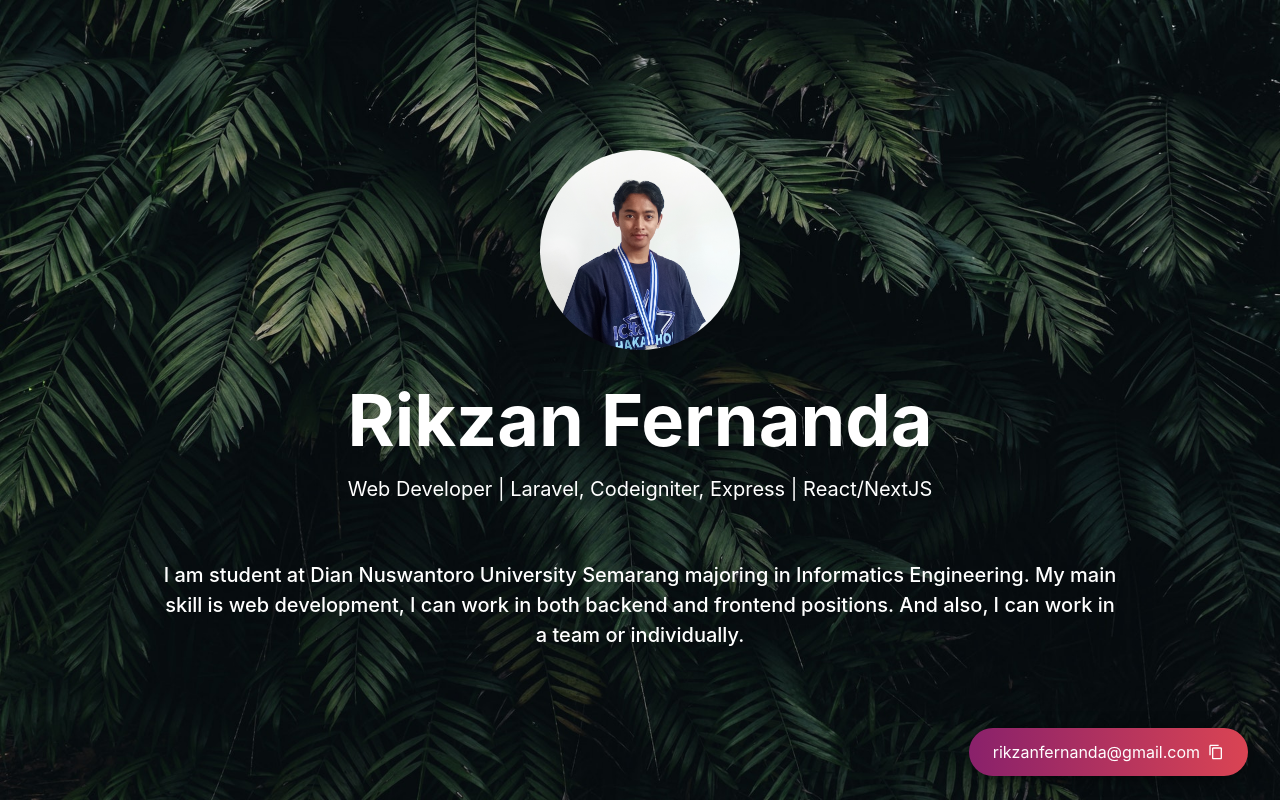
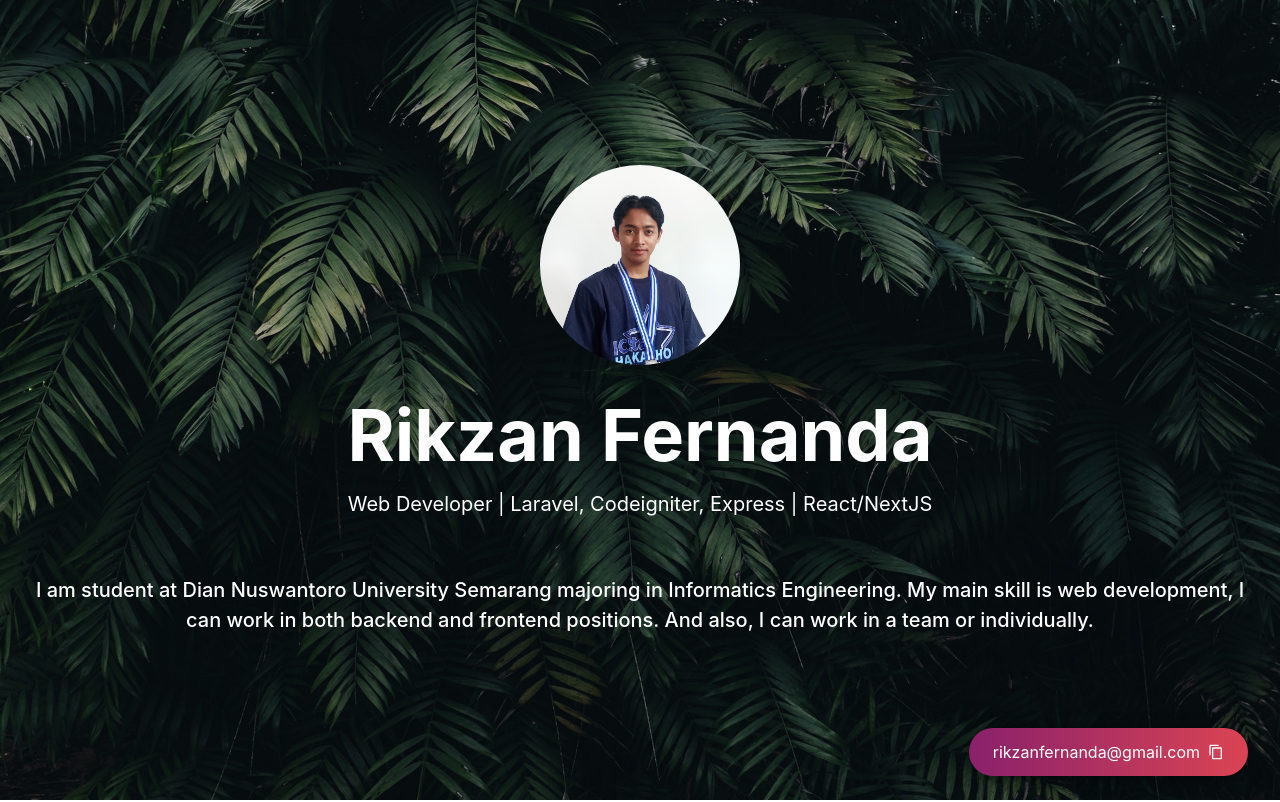
Before and after one commit to rikzanfernanda/portfolio-website, a React (Create React App) app: page / in a window 1280 px wide. Shown: the top 802 px of the page. Built offline with nearby package versions, Linux system fonts and the light colour scheme.

Commit message:
hero: set container

```diff
--- a/src/components/Hero.jsx
+++ b/src/components/Hero.jsx
@@ -1,4 +1,4 @@
-import { Box, Image, Text } from '@chakra-ui/react'
+import { Box, Container, Image, Text } from '@chakra-ui/react'
 import React from 'react'
 import HeroImage from '../assets/images/bg-jumbotron.jpg'
 import ABOUT from '../constants/about'
@@ -8,11 +8,6 @@ const Hero = () => {
         <Box
             bgColor={'blackAlpha.50'}
             h={'100vh'}
-            p={{
-                base: 6,
-                md: 10,
-                lg: '10rem'
-            }}
             bgImg={HeroImage}
             bgPos={'50% 100%'}
             bgRepeat={'no-repeat'}
@@ -22,6 +17,12 @@ const Hero = () => {
             alignItems={'center'}
             color={'white'}
             flexDirection={'column'}
+        >
+            <Container
+                maxW={'container.xl'}
+            >
+                <Box
+                    textAlign={'center'}
                 >
                     <Image
                         src={ABOUT.profile}
@@ -37,7 +38,9 @@ const Hero = () => {
                         }}
                         bgSize={'cover'}
                         objectFit={'cover'}
+                        marginX={'auto'}
                     />
+                </Box>
                 <Box
                     textAlign={'center'}
                     mb={{
@@ -80,6 +83,7 @@ const Hero = () => {
                         {ABOUT.summary}
                     </Text>
                 </Box>
+            </Container>
         </Box>
     )
 }
```
Lines whose indentation alone changed are shown as unchanged.
